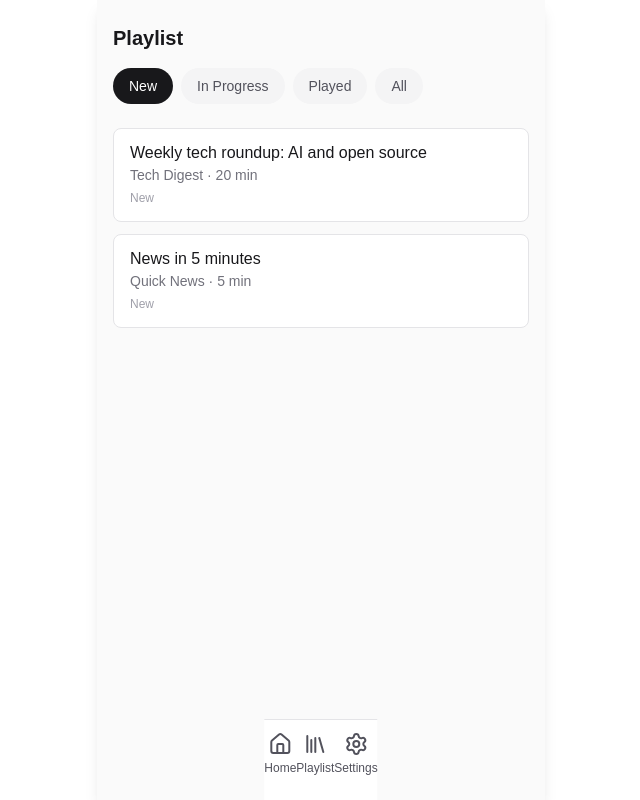
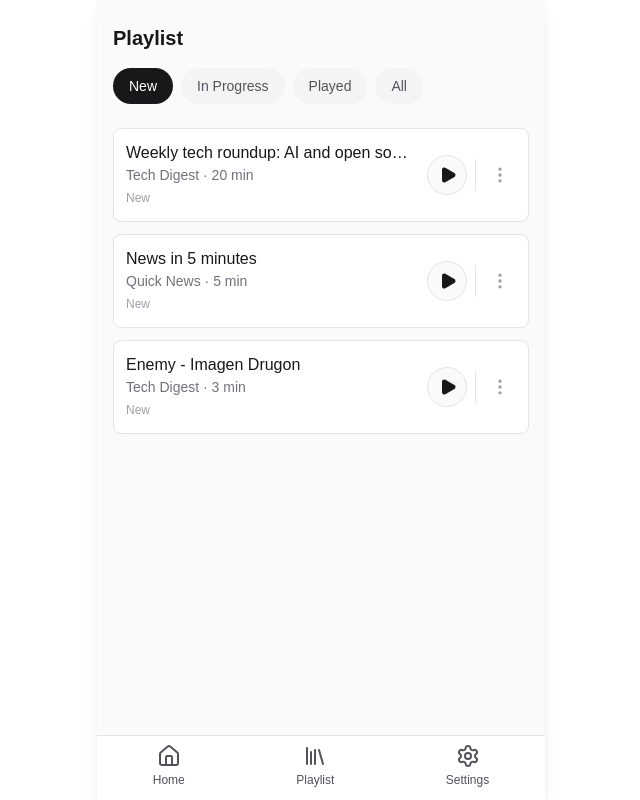
Before and after one commit to sobolevalex/web-player-fe, a Next.js app: page / in a window 1280 px wide. Shown: the whole page, without its empty margins (319-959 px from the left). Built offline with nearby package versions, Linux system fonts and the light colour scheme.

Commit message:
Add audio playback functionality with MiniPlayer and AudioCard components; update .gitignore to include .mp3 files

```diff
--- a/app/page.tsx
+++ b/app/page.tsx
@@ -2,10 +2,15 @@
 
 import { useState } from "react";
 import { MOCK_AUDIO_FILES } from "@/lib/mockData";
+import { Play, Pause, MoreVertical } from 'lucide-react';
+import MiniPlayer from "@/components/layout/MiniPlayer";
+import AudioCard from "@/components/ui/AudioCard";
 
 export default function Home() {
   const [activeTab, setActiveTab] = useState('new');
   const filteredFiles = activeTab === 'all' ? MOCK_AUDIO_FILES : MOCK_AUDIO_FILES.filter((file) => file.status === activeTab);
+  const [currentTrack, setCurrentTrack] = useState<any | null>(null);
+  const [isPlaying, setIsPlaying] = useState(false);
   return (
     <div className="px-4 py-6">
       <h1 className="mb-4 text-xl font-semibold text-zinc-900 dark:text-zinc-50">
@@ -53,31 +58,46 @@ export default function Home() {
           All
         </button>
       </div>
-      <ul className="space-y-3" role="list">
-        {filteredFiles.map((file) => (
-          <li
-            key={file.id}
-            className="rounded-lg border border-zinc-200 bg-white px-4 py-3 dark:border-zinc-800 dark:bg-zinc-900"
-          >
-            <p className="font-medium text-zinc-900 dark:text-zinc-50">
-              {file.title}
-            </p>
-            <p className="text-sm text-zinc-500 dark:text-zinc-400">
-              {file.channel_name} · {Math.floor(file.duration / 60)} min
-            </p>
-            <span
-              className="mt-1 inline-block text-xs capitalize text-zinc-400 dark:text-zinc-500"
-              aria-label={`Status: ${file.status}`}
-            >
-              {file.status}
-            </span>
-          </li>
-        ))}
+      <ul className="space-y-3 pb-24" role="list">
+        {filteredFiles.map((file) => {
+          const isActiveTrack = currentTrack?.id === file.id;
+          const isThisTrackPlaying = isActiveTrack && isPlaying;
+
+          return (
+            <AudioCard
+              key={file.id} // Ключ всегда нужен внутри map
+              file={file}
+              isActiveTrack={isActiveTrack}
+              isThisTrackPlaying={isThisTrackPlaying}
+
+              // Передаем логику переключения плеера
+              onPlayToggle={() => {
+                if (isThisTrackPlaying) {
+                  setIsPlaying(false);
+                } else {
+                  setCurrentTrack(file);
+                  setIsPlaying(true);
+                }
+              }}
+              // Передаем логику для меню опций
+              onOptionsClick={() => alert(`Опции для: ${file.title}`)}
+            />
+          );
+        })}
       </ul>
       {/* If there are no files in the folder, show a message */}
       {filteredFiles.length === 0 && (
         <p className="text-center text-zinc-500 mt-8">No files in the folder</p>
       )}
+      <MiniPlayer
+        track={currentTrack}
+        isPlaying={isPlaying}
+        onPlayPause={() => setIsPlaying(!isPlaying)}
+        onClose={() => {
+          setCurrentTrack(null);
+          setIsPlaying(false);
+        }}
+      />
     </div>
   );
 }
--- a/components/layout/BottomNav.tsx
+++ b/components/layout/BottomNav.tsx
@@ -8,7 +8,7 @@ import { Home, Library, Settings } from "lucide-react";
 export function BottomNav() {
   return (
     <nav
-      className="fixed bottom-0 left-0 right-0 z-50 border-t border-zinc-200 bg-white pb-6 pt-3 dark:border-zinc-800 dark:bg-zinc-900 sm:left-1/2 sm:right-auto sm:-translate-x-1/2 sm:max-w-md"
+      className="fixed bottom-0 left-0 right-0 z-40 mx-auto w-full max-w-md border-t border-zinc-200 bg-white pb-3 pt-2 dark:border-zinc-800 dark:bg-zinc-900"
       aria-label="Main navigation"
     >
       <div className="flex justify-around">
--- /dev/null
+++ b/components/layout/MiniPlayer.tsx
@@ -0,0 +1,78 @@
+'use client';
+
+import { useRef, useEffect } from 'react';
+import { Play, Pause, X } from 'lucide-react';
+
+// Это TypeScript-интерфейс. Мы говорим компоненту: "Ты ожидаешь получить такие данные о треке"
+interface MiniPlayerProps {
+    track: {
+        id: string;
+        title: string;
+        channel_name: string;
+        file_url?: string; // Убедись, что это поле есть
+    } | null;
+    isPlaying: boolean;
+    onPlayPause: () => void;
+    onClose: () => void;
+}
+
+export default function MiniPlayer({ track, isPlaying, onPlayPause, onClose }: MiniPlayerProps) {
+    // 2. Создаем "указатель" на скрытый HTML-элемент <audio>
+    const audioRef = useRef<HTMLAudioElement>(null);
+
+    // 3. useEffect следит за переменной isPlaying.
+    // Как только она меняется, мы дергаем стандартные методы браузера play() или pause()
+    useEffect(() => {
+        if (audioRef.current) {
+            if (isPlaying) {
+                // браузеры иногда блокируют автоплей, поэтому play() возвращает Promise.
+                // Добавляем .catch(), чтобы избежать ошибок в консоли.
+                audioRef.current.play().catch(e => console.log("Audio play error:", e));
+            } else {
+                audioRef.current.pause();
+            }
+        }
+    }, [isPlaying, track]); // Эффект срабатывает при смене статуса паузы ИЛИ при смене трека
+
+    if (!track) return null;
+
+    return (
+        <div className="fixed bottom-[84px] left-0 right-0 z-50 mx-auto w-full max-w-md bg-white/90 border-t border-zinc-200 px-4 py-3 shadow-lg backdrop-blur-md dark:bg-zinc-900/90 dark:border-zinc-800">
+
+            {/* 4. Невидимый HTML5 аудио элемент. Именно он издает звук! */}
+            <audio ref={audioRef} src={track.file_url} />
+
+            {/* Полоска прогресса (пока статичная) */}
+            <div className="absolute top-0 left-0 h-[2px] w-1/3 bg-blue-500"></div>
+
+            <div className="flex items-center justify-between">
+                {/* ... левая часть с текстом (без изменений) ... */}
+                <div className="flex flex-col overflow-hidden">
+                    <p className="truncate text-sm font-semibold text-zinc-900 dark:text-zinc-50">
+                        {track.title}
+                    </p>
+                    <p className="truncate text-xs text-zinc-500 dark:text-zinc-400">
+                        {track.channel_name}
+                    </p>
+                </div>
+
+                {/* ... правая часть с кнопками (без изменений) ... */}
+                <div className="flex items-center space-x-3 ml-4 shrink-0">
+                    <button
+                        onClick={onPlayPause}
+                        className="flex h-10 w-10 items-center justify-center rounded-full bg-blue-500 text-white hover:bg-blue-600 transition-colors"
+                    >
+                        {isPlaying ? <Pause size={20} fill="currentColor" /> : <Play size={20} fill="currentColor" className="ml-0.5" />}
+                    </button>
+
+                    <button
+                        onClick={onClose}
+                        className="text-zinc-400 hover:text-zinc-600 dark:hover:text-zinc-300"
+                    >
+                        <X size={20} />
+                    </button>
+                </div>
+            </div>
+        </div>
+    );
+}
--- /dev/null
+++ b/components/ui/AudioCard.tsx
@@ -0,0 +1,72 @@
+import { Play, Pause, MoreVertical } from 'lucide-react';
+
+// Описываем интерфейс: какие данные (Props) ожидает получить наша карточка от родителя
+interface AudioCardProps {
+    file: {
+        id: string;
+        title: string;
+        channel_name: string;
+        duration: number;
+        status: string;
+    };
+    isActiveTrack: boolean;
+    isThisTrackPlaying: boolean;
+    onPlayToggle: () => void;
+    onOptionsClick: () => void;
+}
+
+export default function AudioCard({
+    file,
+    isActiveTrack,
+    isThisTrackPlaying,
+    onPlayToggle,
+    onOptionsClick,
+}: AudioCardProps) {
+    return (
+        <li
+            className={`flex items-center justify-between rounded-lg border p-3 transition-colors ${isActiveTrack
+                    ? 'border-blue-500 bg-blue-50 dark:border-blue-500/50 dark:bg-blue-900/20' // Цвета для активного трека
+                    : 'border-zinc-200 bg-white dark:border-zinc-800 dark:bg-zinc-900'         // Обычные цвета
+                }`}
+        >
+
+            {/* Левая часть: Текст */}
+            <div className="flex-1 overflow-hidden pr-4">
+                <p className="truncate font-medium text-zinc-900 dark:text-zinc-50">
+                    {file.title}
+                </p>
+                <p className="truncate text-sm text-zinc-500 dark:text-zinc-400">
+                    {file.channel_name} · {Math.floor(file.duration / 60)} min
+                </p>
+                <span className="mt-1 inline-block text-xs capitalize text-zinc-400 dark:text-zinc-500">
+                    {file.status}
+                </span>
+            </div>
+
+            {/* Правая часть: Кнопки */}
+            <div className="flex shrink-0 items-center space-x-2">
+                <button
+                    onClick={onPlayToggle} // Вызываем функцию, которую нам передал родитель
+                    className="flex h-10 w-10 items-center justify-center rounded-full border border-zinc-200 bg-zinc-50 text-zinc-900 transition-colors hover:bg-zinc-100 dark:border-zinc-700 dark:bg-zinc-800 dark:text-white dark:hover:bg-zinc-700"
+                    aria-label="Play or Pause"
+                >
+                    {isThisTrackPlaying ? (
+                        <Pause size={18} fill="currentColor" />
+                    ) : (
+                        <Play size={18} fill="currentColor" className="ml-0.5" />
+                    )}
+                </button>
+
+                <div className="h-8 w-[1px] bg-zinc-200 dark:bg-zinc-700"></div>
+
+                <button
+                    onClick={onOptionsClick} // Вызываем вторую переданную функцию
+                    className="flex h-10 w-8 items-center justify-center text-zinc-400 transition-colors hover:text-zinc-600 dark:hover:text-zinc-300"
+                    aria-label="More options"
+                >
+                    <MoreVertical size={20} />
+                </button>
+            </div>
+        </li>
+    );
+}
--- a/lib/mockData.ts
+++ b/lib/mockData.ts
@@ -45,4 +45,12 @@ export const MOCK_AUDIO_FILES: AudioFile[] = [
     file_url: "/audio/sample-5.mp3",
     status: "played",
   },
+  {
+    id: "6",
+    title: "Enemy - Imagen Drugon",
+    channel_name: "Tech Digest",
+    duration: 213,
+    status: "new",
+    file_url: "/test.mp3" // <-- Добавили ссылку на файл
+  },
 ];
```
Also changed, not shown: 1 other file (tests, documents, lock files or other folders).
